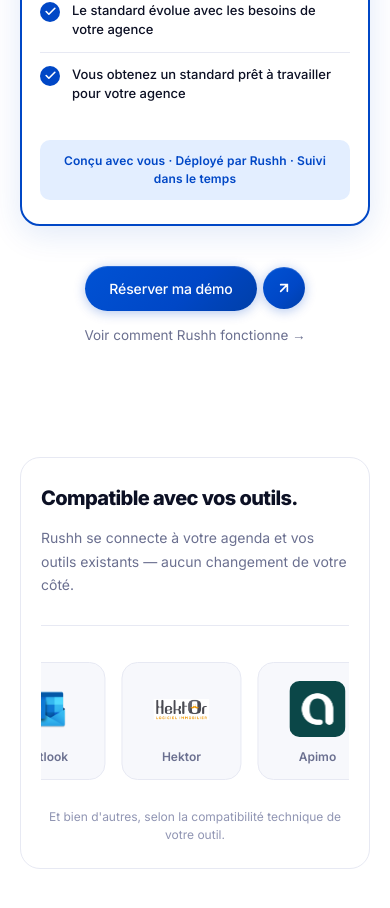
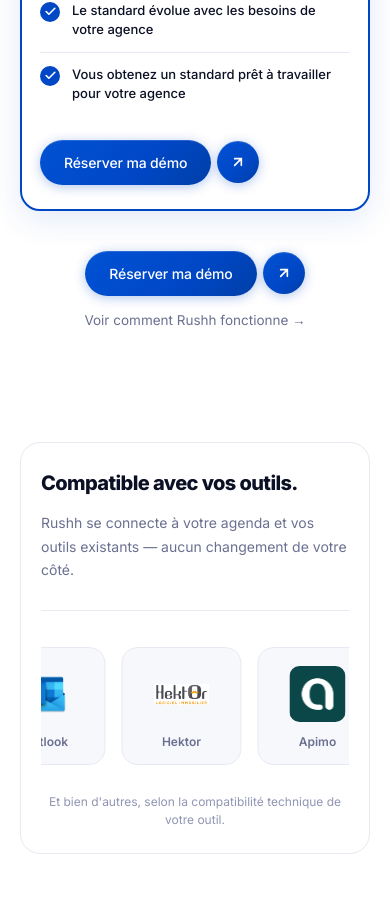
Before and after one commit to gasparddd64/rushh-landingpage, a Next.js app: page / in a window 390 px wide. Shown: the part 4648-5556 px from the top of the page. Built offline with nearby package versions, Linux system fonts and the light colour scheme.

Commit message:
fix mobile: replace cmp-footer text with DemoCTA inside Rushh card on mobile

```diff
--- a/app/globals.css
+++ b/app/globals.css
@@ -770,6 +770,7 @@
 }
 
 /* Footer band on Rushh card */
+.cmp-footer--mobile { display: none; }
 .cmp-footer {
   margin-top: 24px;
   background: var(--accent-soft);
@@ -825,6 +826,8 @@
   .cmp-card-head { flex-wrap: wrap; gap: 10px; }
   .cmp-badge { margin-left: 0; margin-top: 4px; flex-shrink: 0; }
   .cmp-list-item { font-size: 13px; }
+  .cmp-footer--desktop { display: none; }
+  .cmp-footer--mobile { display: block; margin-top: 24px; }
 }
 
 /* ---------- INTEGRATIONS SECTION ---------- */
--- a/components/sections/CompareSection.tsx
+++ b/components/sections/CompareSection.tsx
@@ -98,8 +98,11 @@
                 </li>
               ))}
             </ul>
-            <div className="cmp-footer">
+            <div className="cmp-footer cmp-footer--desktop">
               Conçu avec vous · Déployé par Rushh · Suivi dans le temps
+            </div>
+            <div className="cmp-footer--mobile">
+              <DemoCTA />
             </div>
           </div>
         </div>
```
